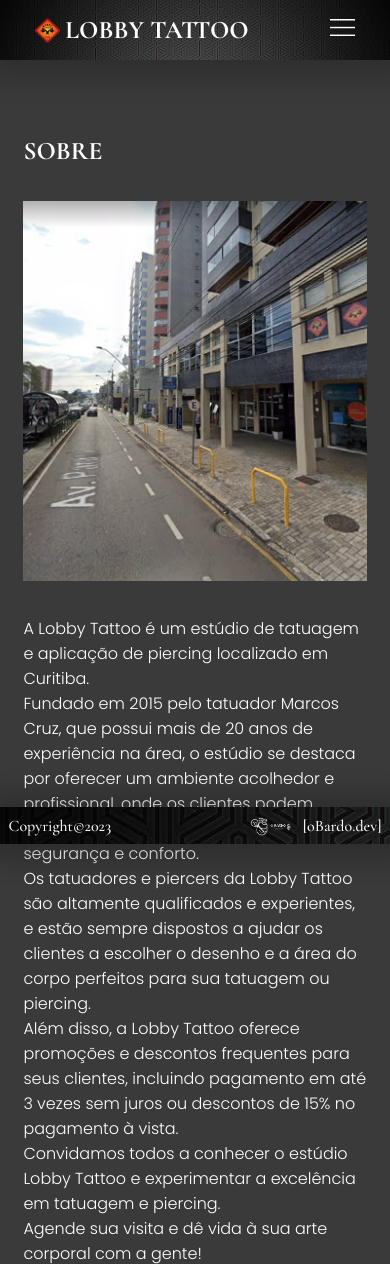
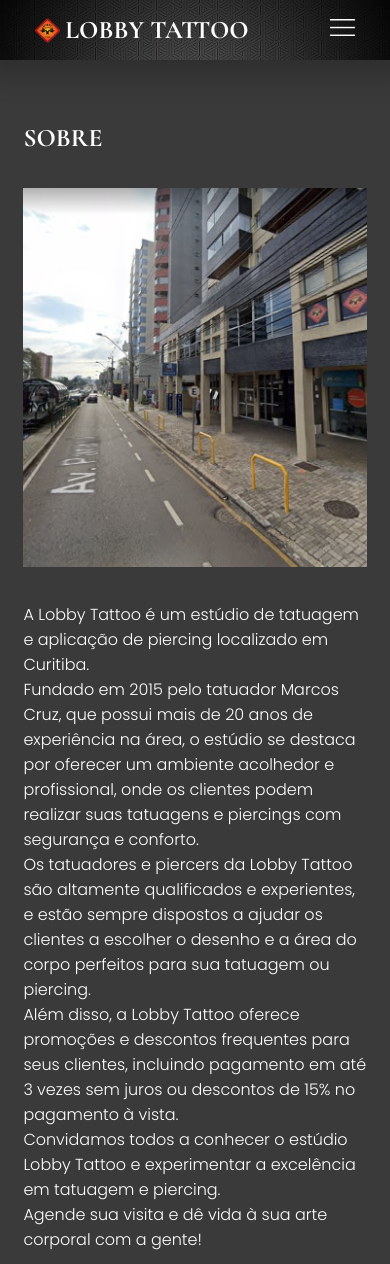
Before and after one commit to ocarlosfelix/LobbyTattoo_website, a Flask app: page /sobre in a window 390 px wide. Shown: the top 1264 px of the page. Run offline with Flask 2, Linux system fonts and the light colour scheme.

Commit message:
Ajustes de responsividade do index

```diff
--- a/static/styles/global/styles_footer.css
+++ b/static/styles/global/styles_footer.css
@@ -37,3 +37,9 @@ footer {
   display: flex;
   flex-direction: row;
 }
+
+@media only screen and (max-device-width: 1100px) {
+  footer {
+    display: none;
+  }
+}
--- a/static/styles/global/styles_header.css
+++ b/static/styles/global/styles_header.css
@@ -25,6 +25,10 @@ header h1 {
   height: 3vh;
 }
 
+.menu_box {
+  display: none;
+}
+
 .nome__logo {
   display: flex;
   justify-content: space-between;
@@ -47,7 +51,7 @@ nav {
   background-color: #943b00;
   color: #ffffff;
   text-align: center;
-  padding: 1vh;
+  padding: 0.5vh;
   margin-top: 1vh;
   width: 100%;
 }
@@ -95,4 +99,12 @@ nav a:hover {
   nav {
     display: none;
   }
+
+  .menu_box {
+    display: inline-block;
+    background-color: #ffee00;
+    right: 0;
+    width: 50%;
+    height: 100%;
+  }
 }
--- a/static/styles/global/styles_main.css
+++ b/static/styles/global/styles_main.css
@@ -3,8 +3,8 @@ html {
 }
 
 main {
-  padding-top: 6vh;
-  padding-bottom: 6vh;
+  padding-top: 4vh;
+  padding-bottom: 4vh;
   margin-left: 3vw;
   margin-right: 3vw;
 }
--- a/static/styles/styles_index.css
+++ b/static/styles/styles_index.css
@@ -1,5 +1,12 @@
+.slider_box {
+  width: 100%;
+  margin-top: 15vh;
+  display: flex;
+  align-items: center;
+  justify-content: center;
+}
+
 .slider {
-  margin: 0 auto 0 auto;
   width: 80vw;
   height: 70vh;
   overflow: hidden;
@@ -88,3 +95,6 @@
 /* #radio3:checked ~ .navigation-auto .auto-btn3 {
   background-color: orange;
 } */
+
+@media only screen and (max-device-width: 1100px) {
+}
--- a/templates/base.html
+++ b/templates/base.html
@@ -95,6 +95,8 @@
         </div>
       </header>
 
+      <div class="menu_box"></div>
+
       <main>{% block content %} {% endblock %}</main>
 
       <footer>
--- a/templates/index.html
+++ b/templates/index.html
@@ -1,6 +1,6 @@
 {% extends 'base.html' %} {% block content %}
 
-<main>
+<div class="slider_box">
   <div class="slider">
     <div class="slides">
       <input type="radio" name="radio-btn" id="radio1" />
@@ -39,7 +39,7 @@
       <!-- <label for="radio3" class="manual-btn"></label> -->
     </div>
   </div>
-</main>
+</div>
 <script src="{{ url_for('static', filename='js/carrossel.js')}}"></script>
 
 {% endblock %}
```
